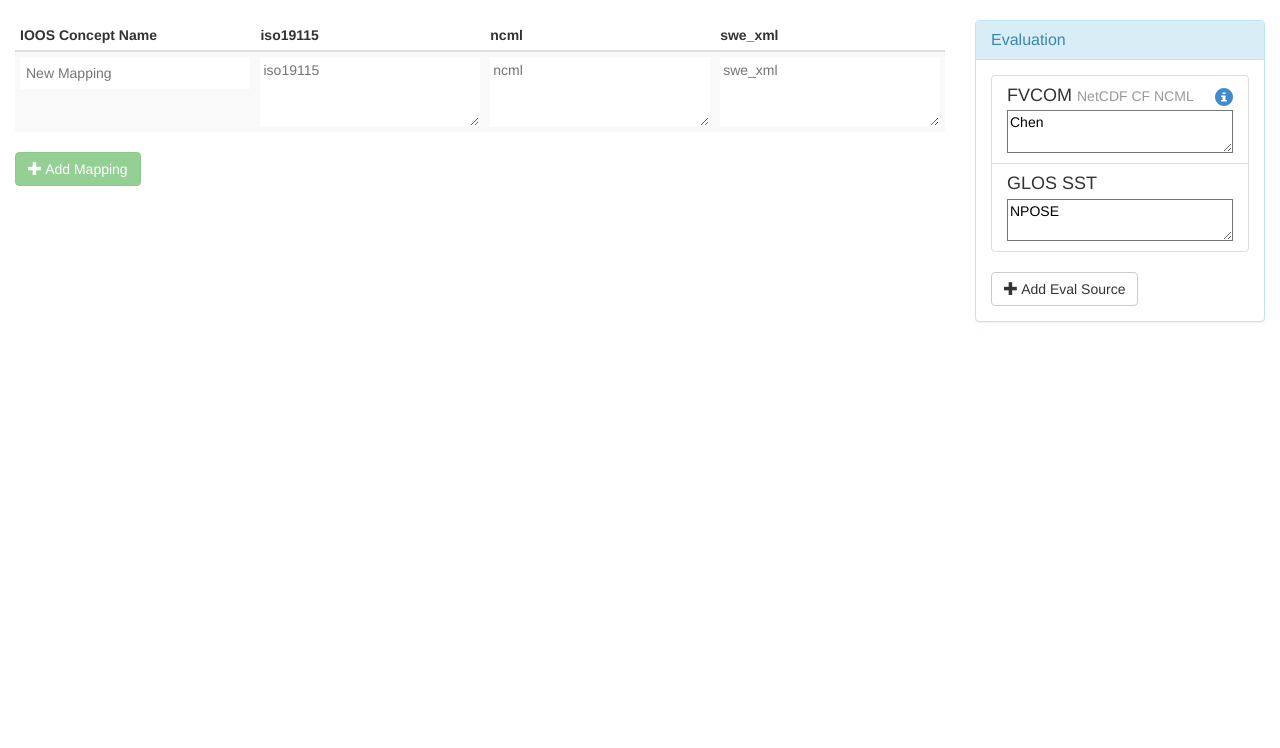
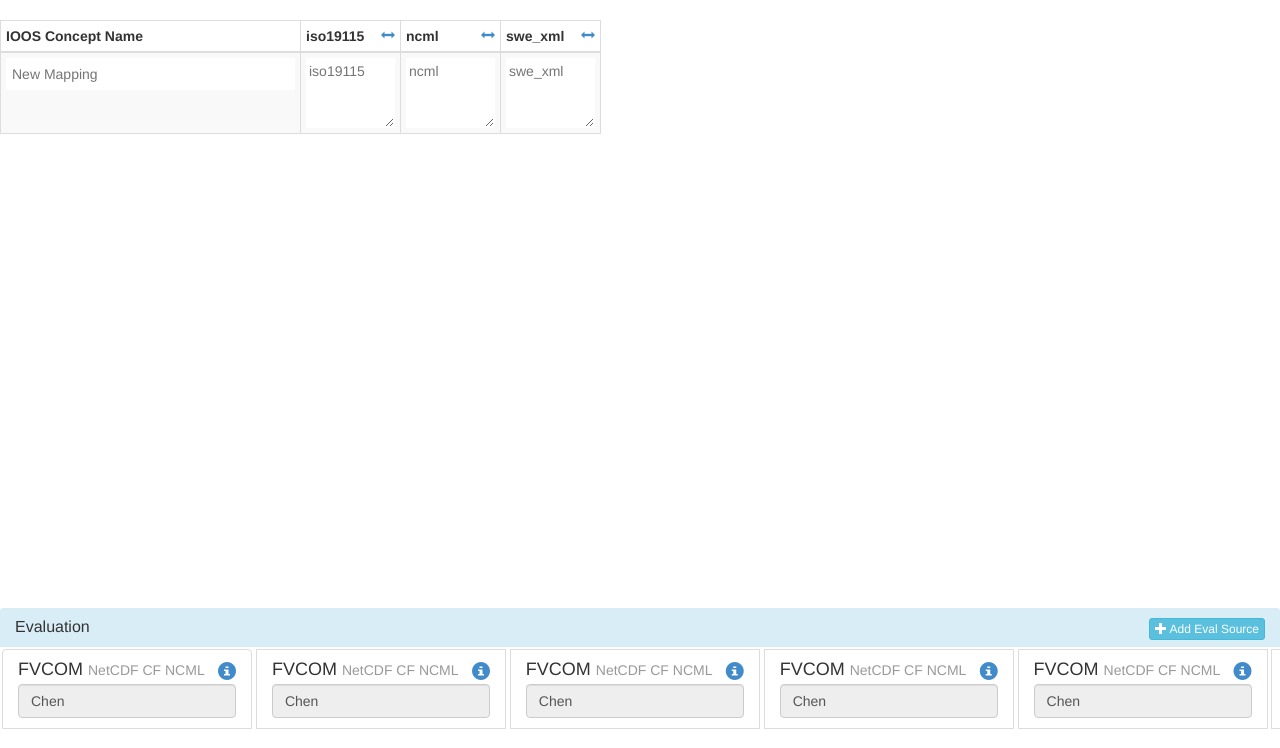
Before and after one commit to ioos/metamap, a Flask app: page / in a window 1280 px wide. Shown: the part 52-800 px from the top of the page. Run offline with Flask 2, Linux system fonts and the light colour scheme; data that the repository does not hold is empty; parts of the project's set-up code (start-up, migrations or seed data) failed here and were passed over; some libraries are stand-ins or nearby versions.

Commit message:
Move eval area, smaller expanding table

```diff
--- a/metamap/static/css/imm-style.css
+++ b/metamap/static/css/imm-style.css
@@ -1,9 +1,22 @@
 #mapping-table {
-  /*table-layout: fixed;*/
+  table-layout: fixed;
+  margin-bottom: 140px;
+  width: inherit;
 }
 
-#mapping-table td {
-  word-wrap: break-word;
+#mapping-table td, #mapping-table th {
+  width: 100px;
+  overflow: hidden;
+  transition: width 250ms;
+}
+
+#mapping-table tr td:first-child, #mapping-table tr th:first-child {
+  width: 300px;
+}
+
+#mapping-table td.bigger, #mapping-table th.bigger {
+  width: 450px;
+  transition: width 250ms;
 }
 
 #mapping-table textarea {
@@ -44,3 +57,31 @@
 .fail-alert {
   display: none;
 }
+
+#eval {
+  position: fixed;
+  bottom: 0px;
+  width: 100%;
+  height: 140px;
+
+  background-color: white;
+}
+
+#eval .panel-heading {
+  background-color: #d9edf7;
+}
+
+#eval .panel-body {
+  overflow: auto;
+  white-space: nowrap;
+  padding: 2px;
+}
+
+#eval .list-group {
+  margin-bottom: 0px;
+}
+
+#eval .list-group .list-group-item {
+  display: inline-block;
+  width: 250px;
+}
--- a/metamap/templates/index.html
+++ b/metamap/templates/index.html
@@ -2,15 +2,18 @@
 
 {% block page %}
 
-<div class="">
+<div class="fail-alert alert alert-danger">
+</div>
 
-<div class="col-md-9">
-  <table id="mapping-table" class="table table-striped table-condensed table-hover">
+<table id="mapping-table" class="table table-striped table-condensed table-hover table-bordered">
   <thead>
     <tr>
       <th>IOOS Concept Name</th>
       {%- for src in srcs %}
-        <th>{{ src }}</th>
+      <th>
+        <a href="#" class="pull-right"><span class="glyphicon glyphicon-resize-horizontal"></span></a>
+        {{ src }}
+      </th>
       {%- endfor %}
     </tr>
   </thead>
@@ -51,60 +54,85 @@
   </tbody>
 </table>
 
+  <!--
   <div>
     <button class="btn btn-success btn-large" disabled="disabled"><span class="glyphicon glyphicon-plus"></span> Add Mapping</button>
   </div>
-</div>
+  -->
 
-<div class="col-md-3">
-  <div class="fail-alert alert alert-danger">
-
-  </div>
-  <div class="panel panel-default panel-info">
+<div id="eval">
   <div class="panel-heading">
+    <!--<a href="#" class="pull-right"><span class="glyphicon glyphicon-collapse-down"></span></a>-->
+    <a href="#" class="btn btn-xs btn-info pull-right"><span class="glyphicon glyphicon-plus"></span> Add Eval Source</a>
     <h3 class="panel-title">Evaluation</h3>
   </div>
   <div class="panel-body">
-      <!--
-      <table class="table">
-        <thead>
-          <tr>
-            <th>Name</th>
-            <th>Type</th>
-            <th>Endpoint/File</th>
-            <th>Evaluated Mapping</th>
-          </tr>
-        </thead>
-
-        <tbody>
-        <tr>
-          <td>FVCOM</td>
-          <td>NetCDF CF NCML</td>
-          <td>http://some.long.com/url/netcfg/</td>
-          <td>Chen</td>
-        </tr>
-
-      </table>
-      -->
     <ul class="list-group">
       <li class="list-group-item">
         <h4 class="list-group-item-heading">
           <a href="#" class="pull-right"><span class="glyphicon glyphicon-info-sign"></span></a>
           FVCOM <small>NetCDF CF NCML</small>
         </h4>
-          <textarea class="list-group-item-text" style="width: 100%">Chen</textarea>
+        <input type="text" class="list-group-item-text form-control" disabled="disabled" value="Chen" />
+      </li>
+      <li class="list-group-item">
+        <h4 class="list-group-item-heading">
+          <a href="#" class="pull-right"><span class="glyphicon glyphicon-info-sign"></span></a>
+          FVCOM <small>NetCDF CF NCML</small>
+        </h4>
+        <input type="text" class="list-group-item-text form-control" disabled="disabled" value="Chen" />
+      </li>
+      <li class="list-group-item">
+        <h4 class="list-group-item-heading">
+          <a href="#" class="pull-right"><span class="glyphicon glyphicon-info-sign"></span></a>
+          FVCOM <small>NetCDF CF NCML</small>
+        </h4>
+        <input type="text" class="list-group-item-text form-control" disabled="disabled" value="Chen" />
+      </li>
+      <li class="list-group-item">
+        <h4 class="list-group-item-heading">
+          <a href="#" class="pull-right"><span class="glyphicon glyphicon-info-sign"></span></a>
+          FVCOM <small>NetCDF CF NCML</small>
+        </h4>
+        <input type="text" class="list-group-item-text form-control" disabled="disabled" value="Chen" />
+      </li>
+      <li class="list-group-item">
+        <h4 class="list-group-item-heading">
+          <a href="#" class="pull-right"><span class="glyphicon glyphicon-info-sign"></span></a>
+          FVCOM <small>NetCDF CF NCML</small>
+        </h4>
+        <input type="text" class="list-group-item-text form-control" disabled="disabled" value="Chen" />
+      </li>
+      <li class="list-group-item">
+        <h4 class="list-group-item-heading">
+          <a href="#" class="pull-right"><span class="glyphicon glyphicon-info-sign"></span></a>
+          FVCOM <small>NetCDF CF NCML</small>
+        </h4>
+        <input type="text" class="list-group-item-text form-control" disabled="disabled" value="Chen" />
+      </li>
+      <li class="list-group-item">
+        <h4 class="list-group-item-heading">
+          <a href="#" class="pull-right"><span class="glyphicon glyphicon-info-sign"></span></a>
+          FVCOM <small>NetCDF CF NCML</small>
+        </h4>
+        <input type="text" class="list-group-item-text form-control" disabled="disabled" value="Chen" />
+      </li>
+      <li class="list-group-item">
+        <h4 class="list-group-item-heading">
+          <a href="#" class="pull-right"><span class="glyphicon glyphicon-info-sign"></span></a>
+          FVCOM <small>NetCDF CF NCML</small>
+        </h4>
+        <input type="text" class="list-group-item-text form-control" disabled="disabled" value="Chen" />
       </li>
       <li class="list-group-item">
         <h4 class="list-group-item-heading">GLOS SST</h4>
-          <textarea class="list-group-item-text" style="width: 100%">NPOSE</textarea>
+        <input type="text" class="list-group-item-text form-control" disabled="disabled" value="NPOSE" />
       </li>
     </ul>
-      <a class="btn btn-default btn-large"><span class="glyphicon glyphicon-plus"></span> Add Eval Source</a>
-    </div>
+    <!--<a class="btn btn-default btn-large"><span class="glyphicon glyphicon-plus"></span> Add Eval Source</a>-->
   </div>
 </div>
 
-</div>
 
 <script type="text/javascript">
 
@@ -190,12 +218,39 @@ function newRow() {
   newTr.on('input', 'textarea', rowModified);
 }
 
+function toggleColumn(colItem) {
+  // colItem should be a th or td
+  var idx = colItem.parent().children().index(colItem) + 1;
+
+  var col = $('td:nth-child(' + idx + '),th:nth-child(' + idx + ')', colItem.parents('table'));
+  col.toggleClass('bigger');
+
+  // toggle all others
+  //$('td, th', colItem.parents('table')).not(col).not($('td:first-child, colItem:first-child', colItem.parents('table'))).toggleClass('bigger');
+}
+
 $(function() {
   $("#mapping-table tbody tr").not('.new-row').on("input", "input", rowModified);
   $("#mapping-table tbody tr").not('.new-row').on("input", "textarea", rowModified);
 
   $('#mapping-table .new-row input, #mapping-table .new-row textarea').on("change", newRow);
 
+  $('#mapping-table th a').on('click', function() {
+    toggleColumn($(this).parents('th'));
+    event.preventDefault();
+  });
+
+  $('#mapping-table textarea').on("focus", function() {
+    var td = $(this).parents('td');
+    if (!td.hasClass('bigger')) {
+      toggleColumn(td);
+
+      // one shot close on blur
+      $(this).one('blur', function() {
+        toggleColumn(td);
+      });
+    }
+  });
 });
 </script>
 
```
Lines whose indentation alone changed are shown as unchanged.
